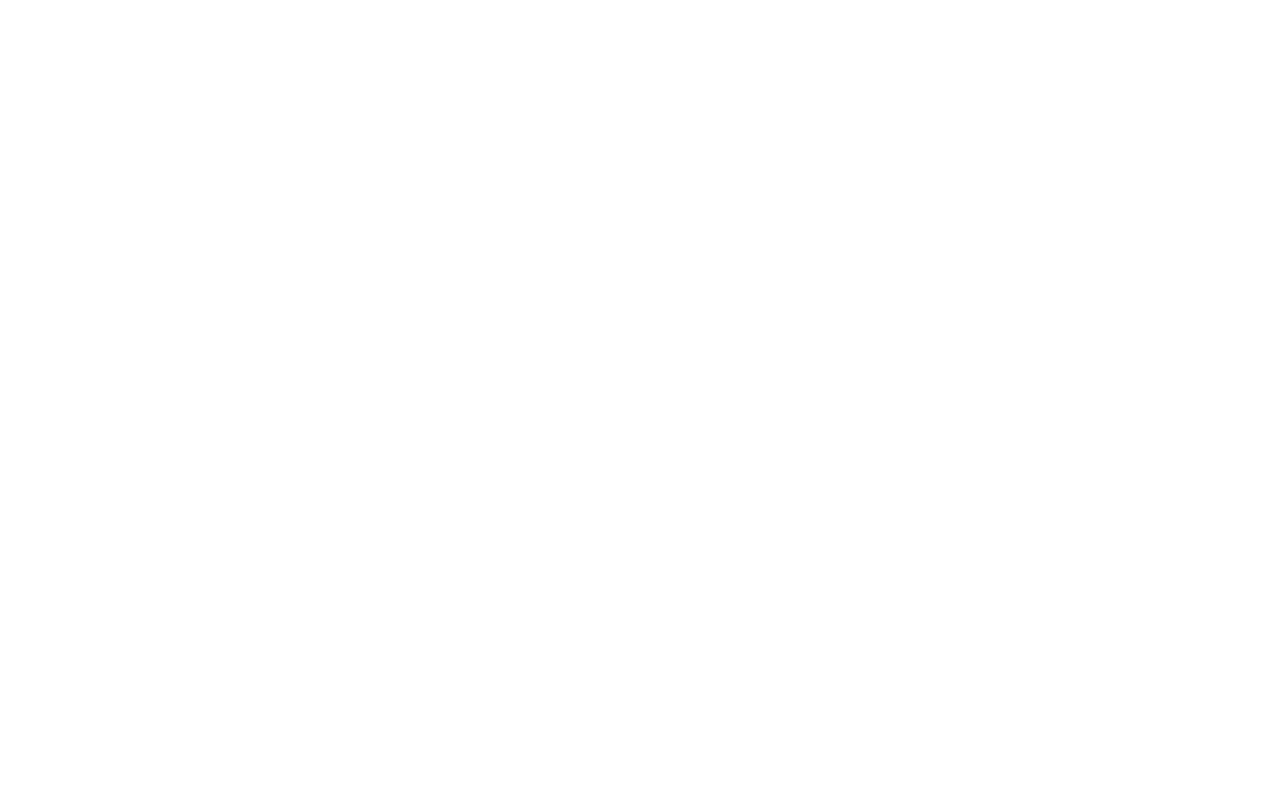
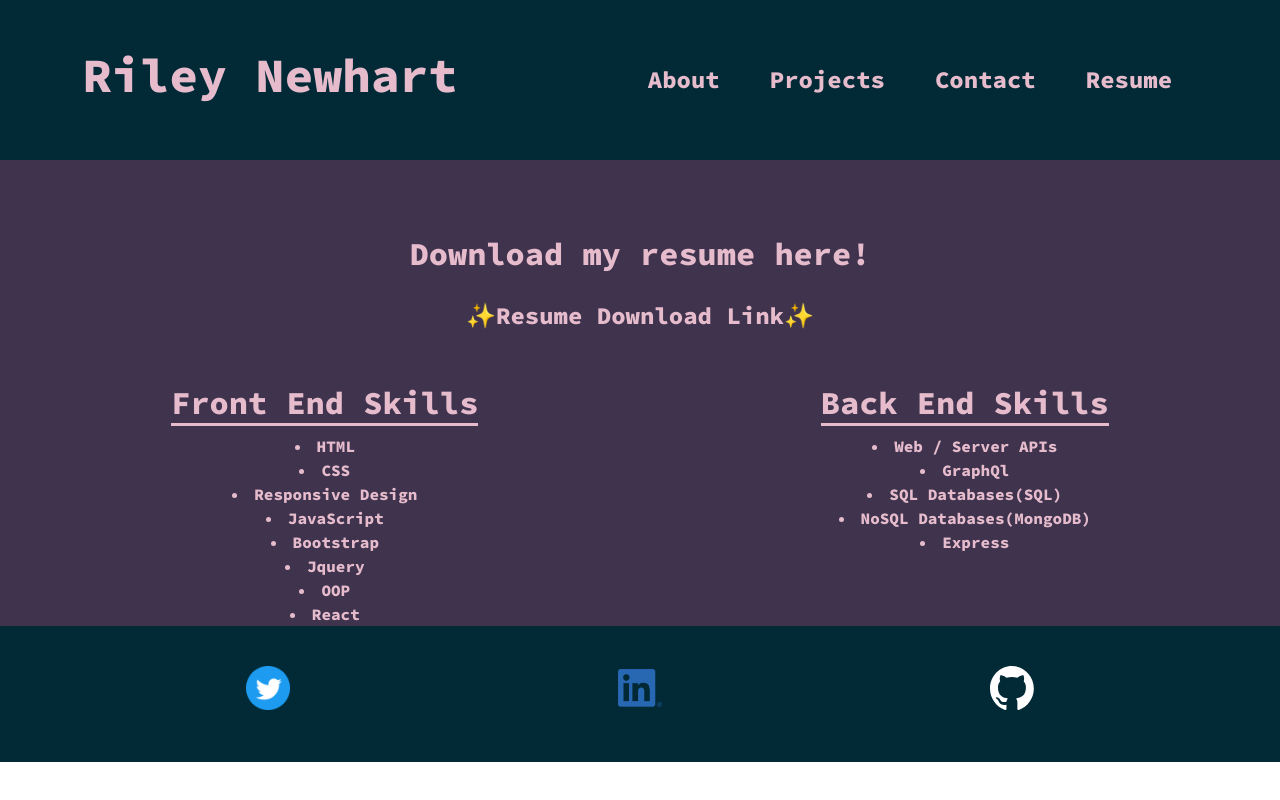
Before and after one commit to Rilaey/react-portfolio-v2, a React (Create React App) app: page /resume in a window 1280 px wide. Before the commit this address had no page. Built offline with nearby package versions, Linux system fonts and the light colour scheme.

Commit message:
worked on resume page. added listed of front/back end skills. added link to download resume.

```diff
--- a/src/Router.js
+++ b/src/Router.js
@@ -1,13 +1,9 @@
 import React from "react";
 import { Route, Routes } from "react-router-dom";
-// import "./css/App.css";
-// import "./css/Footer.css";
-// import "./css/Header.css";
-// import "./css/Navigation.css";
-// import "./css/index.css";
 import About from "./pages/About";
 import Projects from "./pages/Projects";
 import Contact from './pages/Contact'
+import Resume from "./pages/Resume";
 
 
 export default function Router() {
@@ -17,6 +13,7 @@
         <Route path="/" element={<About />} />
         <Route path="/projects" element={<Projects />} />
         <Route path="/contact" element={<Contact />} />
+        <Route path="/resume" element={<Resume />} />
       </Routes>
     </>
   );
--- a/src/components/Navigation.js
+++ b/src/components/Navigation.js
@@ -18,7 +18,7 @@
         Contact
       </a>
 
-      <a className="nav-link">Resume</a>
+      <a className="nav-link" onClick={() => location("/resume")}>Resume</a>
     </div>
   );
 }
--- /dev/null
+++ b/src/pages/Resume.js
@@ -0,0 +1,89 @@
+import { React, useState } from 'react'
+import Header from '../components/Header'
+import Footer from '../components/Footer'
+import '../styles/Resume.css'
+
+export default function Resume() {
+    // useState to map over front end skills
+    const [frontSkills, setFrontSkills] = useState(
+        [
+            {
+                name: "HTML"
+            },
+            {
+                name: "CSS"
+            },
+            {
+                name: "Responsive Design"
+            },
+            {
+                name: "JavaScript"
+            },
+            {
+                name: "Bootstrap"
+            },
+            {
+                name: "Jquery"
+            },
+            {
+                name: "OOP"
+            },
+            {
+                name: "React"
+            },
+        ]
+    )
+
+    const [backSkills, useBackSkills] = useState(
+        [
+            {
+                name: "Web / Server APIs"
+            },
+            {
+                name: "GraphQl"
+            },
+            {
+                name: "SQL Databases(SQL)"
+            },
+            {
+                name: "NoSQL Databases(MongoDB)"
+            },
+            {
+                name: "Express"
+            },
+        ]
+    )
+
+  return (
+    <div className="main-body">
+    <div>
+      <Header />
+    </div>
+    <div className="about">
+      <h2 className="about-head">Download my resume here!</h2>
+        <a className='resume-link' href='https://docs.google.com/document/d/e/2PACX-1vRUOolJAxhqOFprqWjMbHmhO3m27W0nFYIa8opYF1FDVc4h2hTbwfG1yw19sOa8pBoa31jZv-zM65lj/pub'>✨Resume Download Link✨</a>
+    </div>
+    <div className='pros'>
+        <div className='front'>
+            <h2 className='pro-head'>Front End Skills</h2>
+            {frontSkills.map((item) => {
+                return (
+                    <li>{item.name}</li>
+                )
+            })}
+        </div>
+        <div className='back'>
+            <h2 className='pro-head'>Back End Skills</h2>
+            {backSkills.map((item) => {
+                return (
+                    <li>{item.name}</li>
+                )
+            })}
+        </div>
+    </div>
+    <div className="main-footer">
+      <Footer />
+    </div>
+  </div>
+  )
+}
--- /dev/null
+++ b/src/styles/Resume.css
@@ -0,0 +1,30 @@
+.resume-link {
+    font-size: 24px;
+    margin: 0 25px;
+    cursor: pointer;
+    color: #E6BCCD;
+    cursor: pointer;
+    text-decoration: none;
+}
+
+.resume-link:hover {
+    opacity: .8;
+    transform: translateY(-5px);
+    color: #012A36;
+}
+
+.pros {
+    display: flex;
+    /* align-items: center; */
+    justify-content: center;
+    text-align: center;
+}
+
+.pro-head {
+    color: #E6BCCD;
+    border-bottom: 3px solid #E6BCCD;
+}
+
+li {
+    color: #E6BCCD;
+}
```
